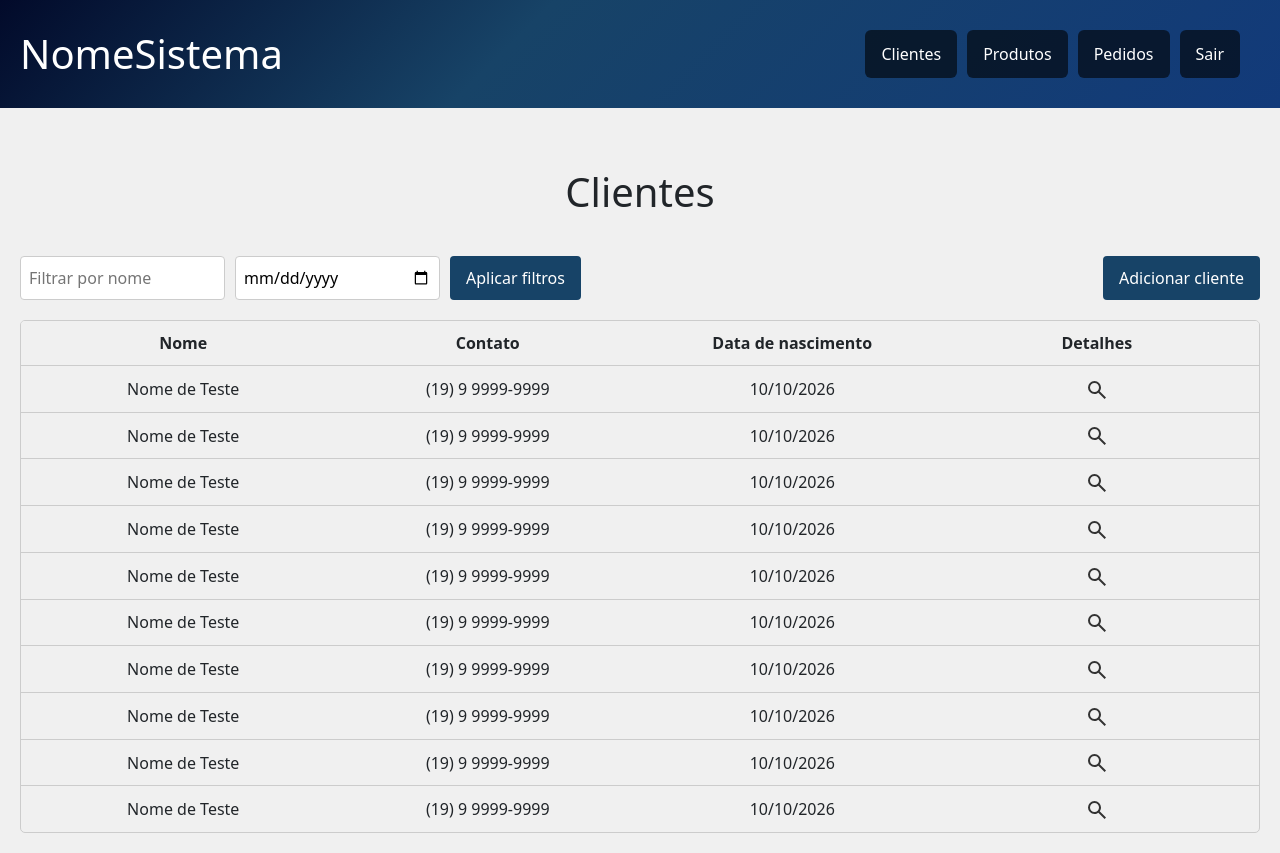
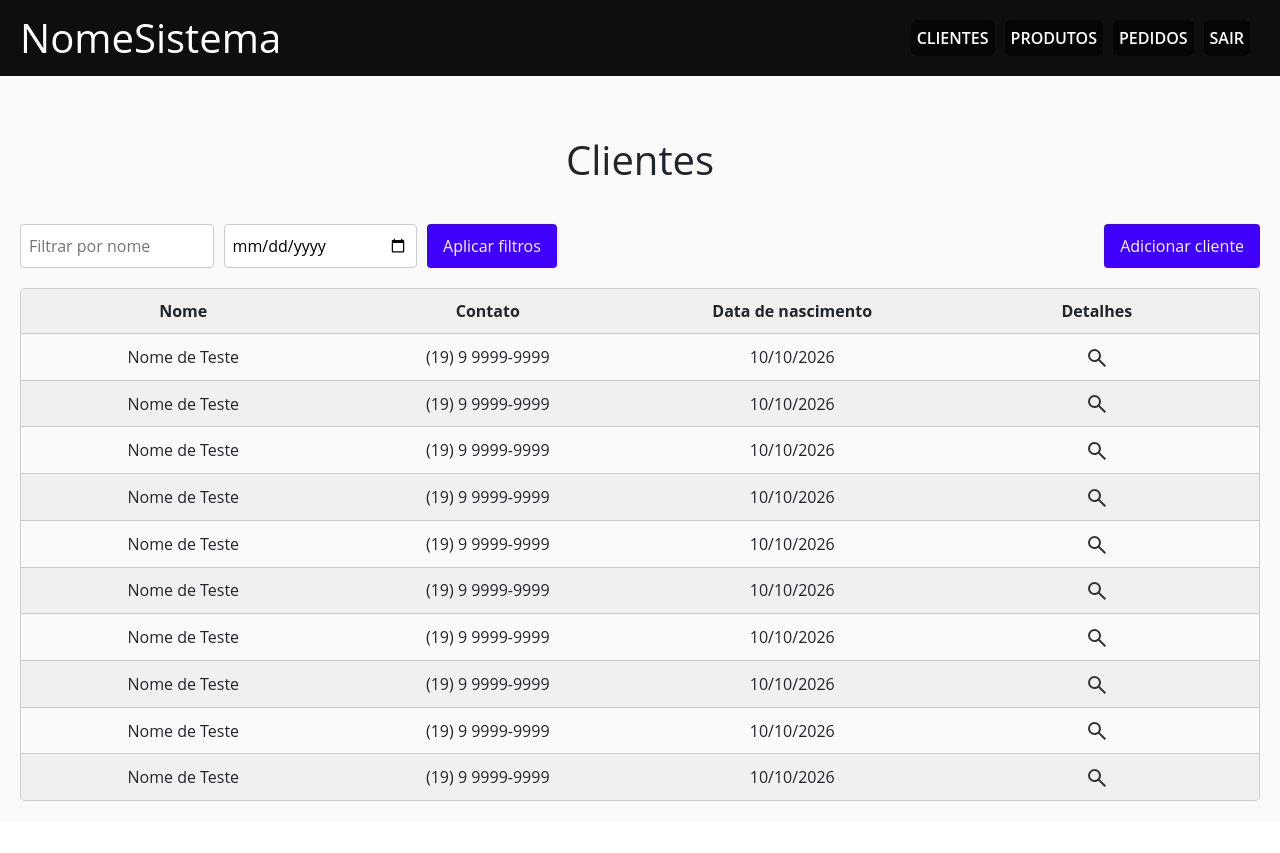
Before and after one commit to ricardoligosenac/projeto-integrador, a PHP site: page /clientes in a window 1280 px wide. After the commit the page ends 801 px from the top, so only its background shows below. Run offline with PHP 8.4, Linux system fonts and the light colour scheme; the visitor is signed in with stand-in values (Sample User, id 1).

Commit message:
Alterações

```diff
--- a/assets/css/estilo.css
+++ b/assets/css/estilo.css
@@ -1,22 +1,19 @@
 :root {
-    --tom-azul: #174367;
-    --tom-azul2: #020a2a;
-    --tom-azul3: #123a7a;
+    --tom-preto: #0E0E0C;
+    --tom-indigo: #3F00FF;
+    --tom-periwinkle: #CCCCFF;
+    --font-cinza: ##7a7870;
 }
 
 * {
     margin: 0;
     padding: 0;
     box-sizing: border-box;
-}
-
-body,
-html {
-    height: 100%;
-    background-color: #f0f0f0;
+    font-family: "Open Sans", sans-serif;
 }
 
 body {
+    background-color: #fafafa;
     overflow-x: hidden;
 }
 
@@ -83,15 +80,6 @@ body {
     height: auto;
 }
 
-#body404 .botao {
-    padding: 10px 16px;
-    background-color: var(--tom-azul);
-    color: white;
-    border: none;
-    border-radius: 4px;
-    cursor: pointer;
-}
-
 /* Página 404 */
 
 /* Página Login */
@@ -155,7 +143,7 @@ body {
 
 .botao {
     padding: 10px 16px;
-    background-color: #174367;
+    background-color: var(--tom-indigo);
     color: white;
     border: none;
     border-radius: 4px;
@@ -166,7 +154,7 @@ body {
 
 /* Padrão */
 .topoSistema {
-    background: linear-gradient(135deg, var(--tom-azul2) 0%, var(--tom-azul) 40%, var(--tom-azul3) 100%);
+    background: var(--tom-preto);
     background-repeat: no-repeat;
     background-size: cover;
     display: flex;
@@ -191,13 +179,13 @@ body {
     display: flex;
     justify-content: flex-end;
     gap: 10px;
-    padding: 20px;
+    padding: 10px;
 }
 
 .topoSistema ul li {
     display: block;
     text-align: center;
-    padding: 12px 16px;
+    padding: 6px;
     background: rgba(0, 0, 0, 0.6);
     border-radius: 6px;
     transition: .2s;
@@ -209,8 +197,31 @@ body {
 }
 
 .topoSistema ul li a {
-    color: white;
+    color: var(--font-cinza);
     text-decoration: none;
+    position: relative;
+    text-transform: uppercase;
+    font-weight: 600;
+}
+
+.topoSistema ul li:hover a {
+    color: #ede9e0;
+    text-decoration: none;
+}
+
+.topoSistema ul li a::after {
+    content: "";
+    background: var(--tom-periwinkle);
+    width: 0;
+    height: 1px;
+    transition: width .25s cubic-bezier(.16, 1, .3, 1);
+    position: absolute;
+    bottom: -2px;
+    left: 0;
+}
+
+.topoSistema ul li:hover a::after {
+    width: 100%;
 }
 
 .pagina {
@@ -262,6 +273,10 @@ body {
 
 .item:first-child {
     border-top: none;
+}
+
+.item:nth-child(even) {
+    background-color: #f0f0f0;
 }
 
 .item>div {
--- a/topo.php
+++ b/topo.php
@@ -12,13 +12,14 @@ require_once "verifica-logado.php";
     <link rel="stylesheet" href="assets/css/bootstrap.min.css">
     <link rel="stylesheet" href="assets/css/jquery-ui.min.css">
     <link rel="stylesheet" href="assets/css/estilo.css">
+    <link rel="stylesheet" href="assets/fonts/OpenSans-VariableFont_wdth,wght.ttf">
     <script src="assets/js/jquery-4.0.0.min.js"></script>
     <script src="assets/js/jquery-ui.min.js"></script>
     <script src="assets/js/scripts.js"></script>
 </head>
 
 <body>
-    <div class="topoSistema">
+    <nav class="topoSistema">
         <h1 class="tituloTopo">NomeSistema</h1>
         <ul>
             <li><a href="<?= $urlBase ?>clientes">Clientes</a></li>
@@ -26,4 +27,4 @@ require_once "verifica-logado.php";
             <li><a href="<?= $urlBase ?>pedidos">Pedidos</a></li>
             <li><a href="<?= $urlBase ?>sair">Sair</a></li>
         </ul>
-    </div>
+    </nav>
```
Also changed, not shown: assets/fonts/OpenSans-Italic-VariableFont_wdth,wght.ttf (added), assets/fonts/OpenSans-VariableFont_wdth,wght.ttf (added).
